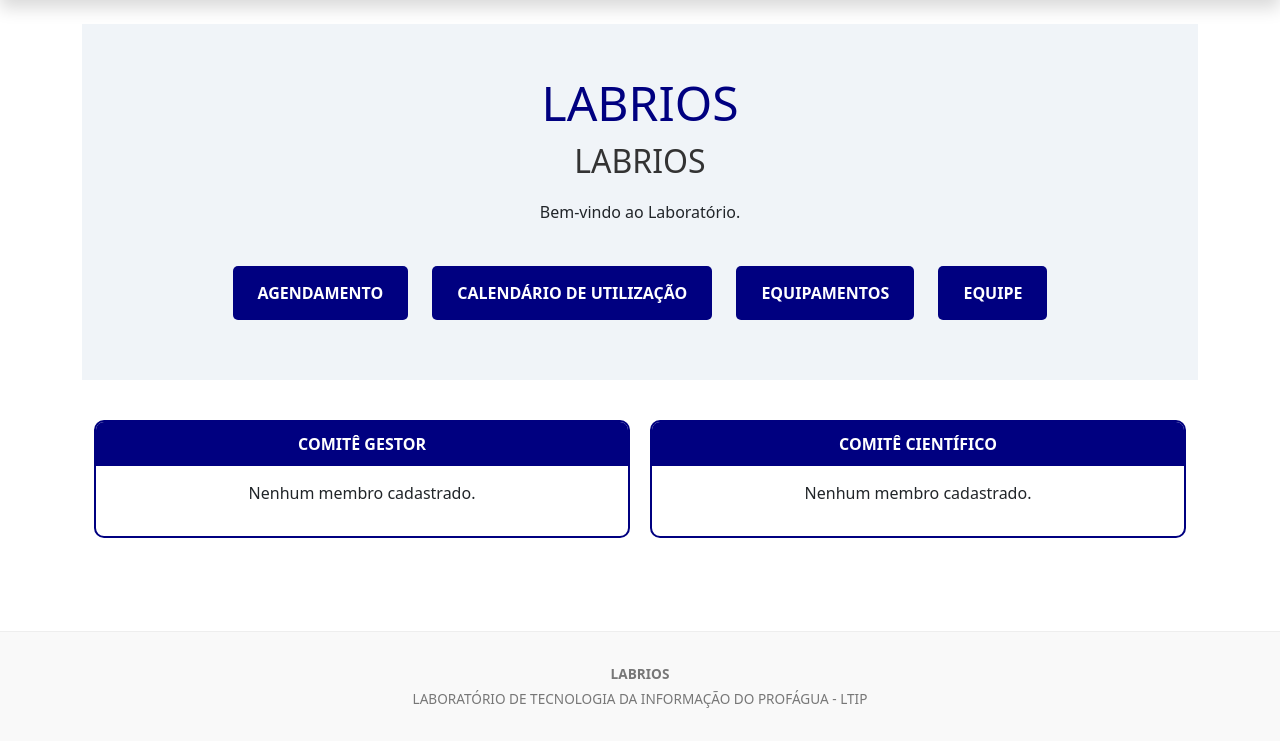
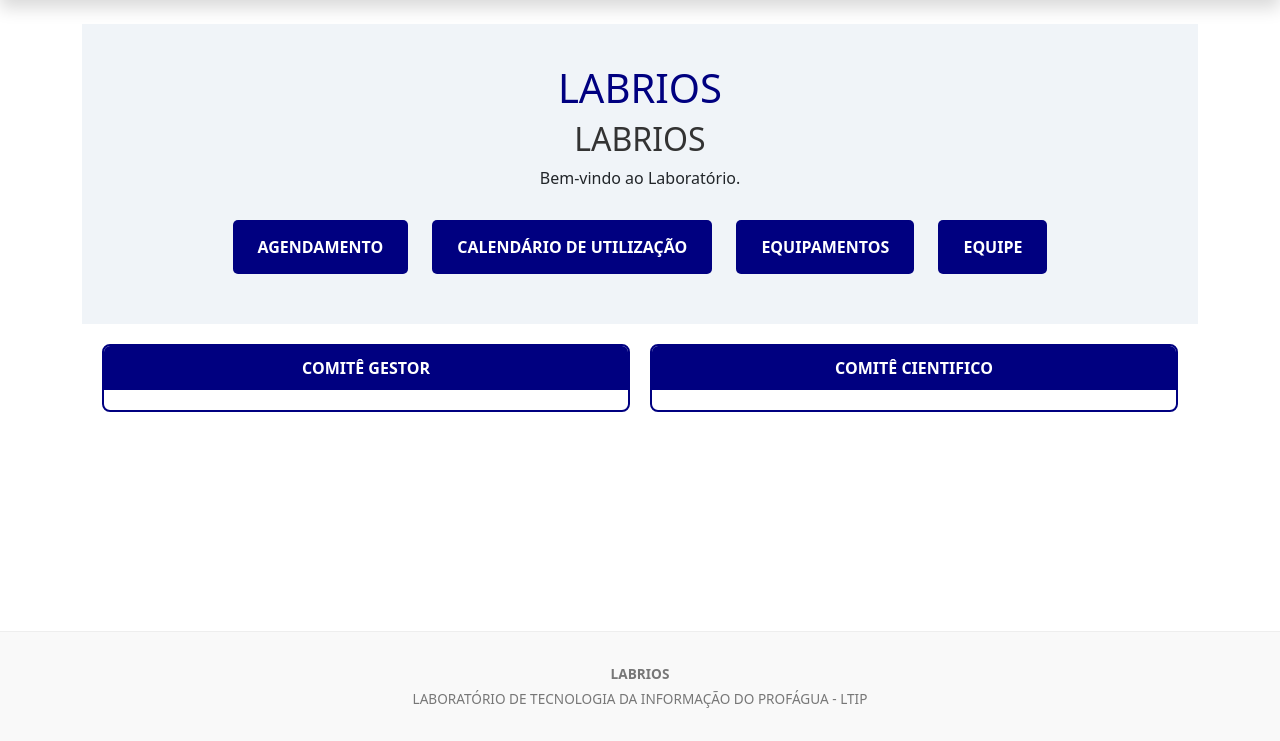
Before and after one commit to almeidasudarioarthurcassius-maker/SITE-OFICIAL-LABRIOS, a Flask app: page / in a window 1280 px wide. Shown: the part 59-800 px from the top of the page. Run offline with Flask 3, Linux system fonts and the light colour scheme; data comes from the database, SQL or seed files in the repository.

Commit message:
Update index.html

```diff
--- a/site-labrios-oficial/templates/index.html
+++ b/site-labrios-oficial/templates/index.html
@@ -1,11 +1,11 @@
 {% extends "base.html" %}
 {% block content %}
-<div style="text-align: center; padding: 50px 20px; background: #f0f4f8;">
-    <h1 style="color: #000080; font-size: 3rem; margin-bottom: 10px;">LABRIOS</h1>
+<div style="text-align: center; padding: 40px; background: #f0f4f8;">
+    <h1 style="color: #000080;">LABRIOS</h1>
     <h2 style="color: #333;">{{ settings.lab_name }}</h2>
-    <p style="max-width: 800px; margin: 20px auto; line-height: 1.6;">{{ settings.hero_text }}</p>
+    <p style="max-width: 800px; margin: auto;">{{ settings.hero_text }}</p>
 
-    <div style="margin-top: 30px;">
+    <div style="margin-top: 20px;">
         <a href="{{ url_for('how_to_use') }}" class="btn-main">AGENDAMENTO</a>
         <a href="{{ url_for('schedule') }}" class="btn-main">CALENDÁRIO DE UTILIZAÇÃO</a>
         <a href="{{ url_for('equipment_list') }}" class="btn-main">EQUIPAMENTOS</a>
@@ -13,52 +13,43 @@
     </div>
 </div>
 
-<div class="container" style="margin-top: 40px;">
-    <div style="display: flex; gap: 20px; flex-wrap: wrap; justify-content: center;">
-        <!-- Quadro Comitê Gestor -->
-        <div style="flex: 1; min-width: 300px; border: 2px solid #000080; border-radius: 10px; overflow: hidden;">
-            <div style="background: #000080; color: white; padding: 10px; text-align: center; font-weight: bold;">COMITÊ GESTOR</div>
-            <div style="padding: 15px;">
+<div class="container" style="display: flex; gap: 20px; justify-content: center; padding: 20px; flex-wrap: wrap;">
+    <!-- QUADRO COMITÊ GESTOR [2] -->
+    <div style="flex: 1; min-width: 300px; border: 2px solid #000080; border-radius: 8px; overflow: hidden;">
+        <div style="background: #000080; color: white; padding: 10px; text-align: center; font-weight: bold;">COMITÊ GESTOR</div>
+        <div style="padding: 10px;">
+            <table style="width: 100%; border-collapse: collapse;">
                 {% for m in gestores %}
-                    <div style="border-bottom: 1px solid #ddd; padding: 10px 0;">
-                        <strong>{{ m.name }}</strong><br>
-                        <small>{{ m.role }}</small> | <a href="{{ m.lattes }}" target="_blank">Lattes</a>
-                    </div>
-                {% else %}
-                    <p style="text-align: center;">Nenhum membro cadastrado.</p>
+                <tr style="border-bottom: 1px solid #ddd;">
+                    <td style="padding: 5px;">
+                        <strong>{{ m.name }}</strong><br><small>{{ m.role }}</small>
+                    </td>
+                    <td style="text-align: right;"><a href="{{ m.lattes }}" target="_blank" style="color: #000080;">Lattes</a></td>
+                </tr>
                 {% endfor %}
-            </div>
+            </table>
         </div>
+    </div>
 
-        <!-- Quadro Comitê Científico -->
-        <div style="flex: 1; min-width: 300px; border: 2px solid #000080; border-radius: 10px; overflow: hidden;">
-            <div style="background: #000080; color: white; padding: 10px; text-align: center; font-weight: bold;">COMITÊ CIENTÍFICO</div>
-            <div style="padding: 15px;">
+    <!-- QUADRO COMITÊ CIENTIFICO [2] -->
+    <div style="flex: 1; min-width: 300px; border: 2px solid #000080; border-radius: 8px; overflow: hidden;">
+        <div style="background: #000080; color: white; padding: 10px; text-align: center; font-weight: bold;">COMITÊ CIENTIFICO</div>
+        <div style="padding: 10px;">
+            <table style="width: 100%; border-collapse: collapse;">
                 {% for m in cientificos %}
-                    <div style="border-bottom: 1px solid #ddd; padding: 10px 0;">
-                        <strong>{{ m.name }}</strong><br>
-                        <small>{{ m.role }}</small> | <a href="{{ m.lattes }}" target="_blank">Lattes</a>
-                    </div>
-                {% else %}
-                    <p style="text-align: center;">Nenhum membro cadastrado.</p>
+                <tr style="border-bottom: 1px solid #ddd;">
+                    <td style="padding: 5px;">
+                        <strong>{{ m.name }}</strong><br><small>{{ m.role }}</small>
+                    </td>
+                    <td style="text-align: right;"><a href="{{ m.lattes }}" target="_blank" style="color: #000080;">Lattes</a></td>
+                </tr>
                 {% endfor %}
-            </div>
+            </table>
         </div>
     </div>
 </div>
 
 <style>
-    .btn-main {
-        display: inline-block;
-        padding: 15px 25px;
-        margin: 10px;
-        background: #000080;
-        color: white;
-        text-decoration: none;
-        border-radius: 5px;
-        font-weight: bold;
-        transition: 0.3s;
-    }
-    .btn-main:hover { background: #0000cd; }
+    .btn-main { display: inline-block; padding: 15px 25px; margin: 10px; background: #000080; color: white; text-decoration: none; border-radius: 5px; font-weight: bold; }
 </style>
 {% endblock %}
```
